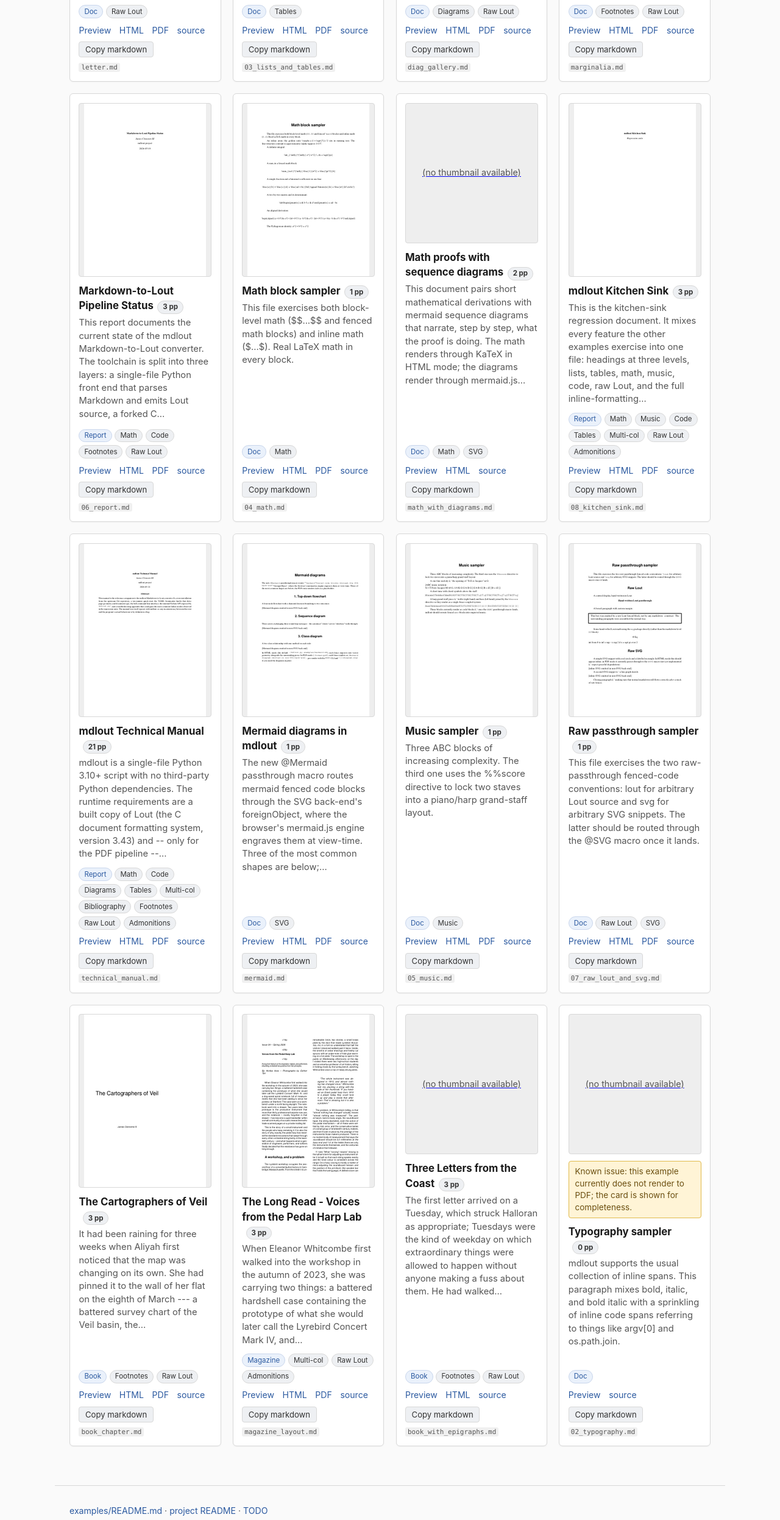
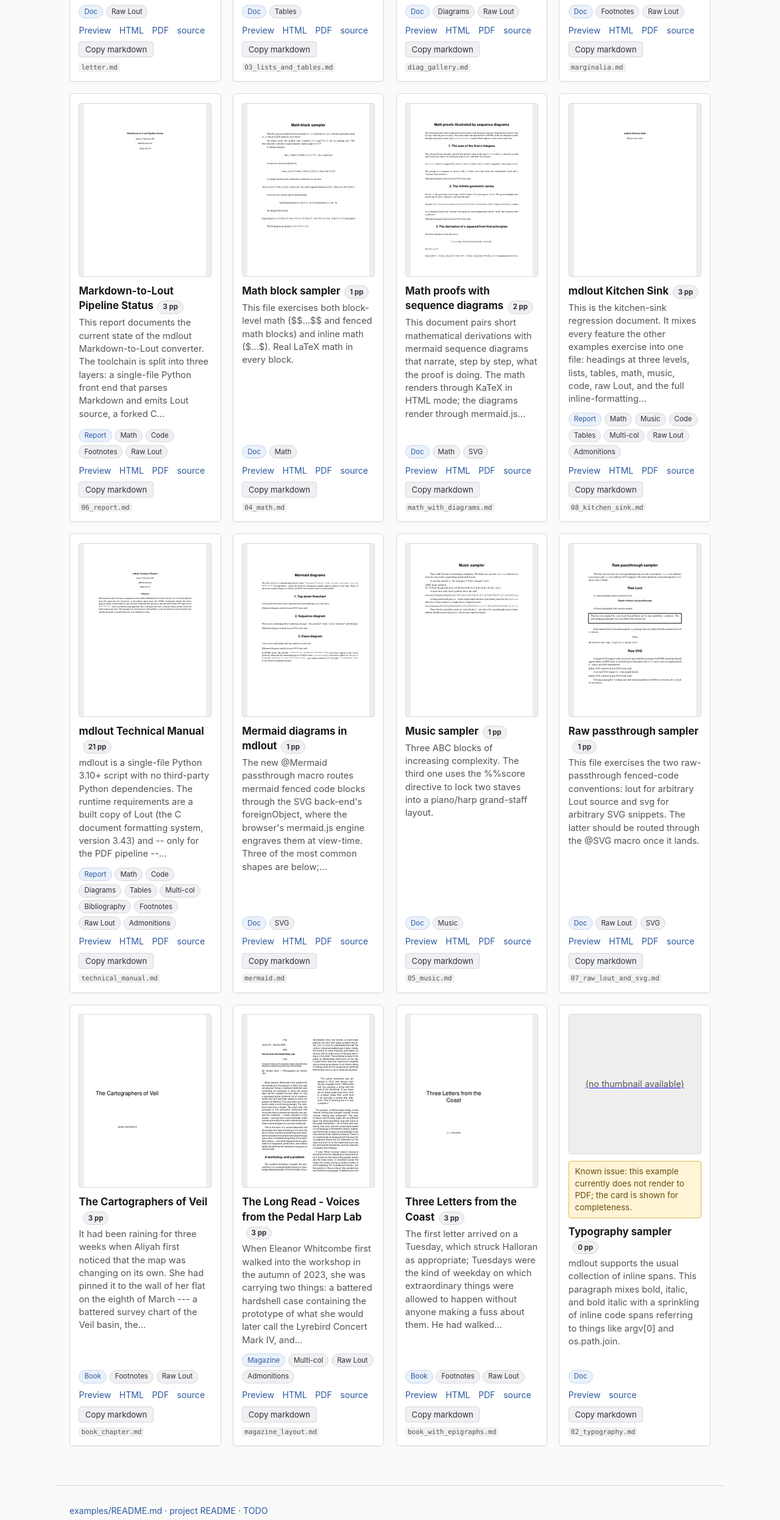
Before and after one commit to jclements3/mdlout, a plain HTML site: page examples/out/index.html in a window 1280 px wide. Shown: the part 2402-4895 px from the top of the page at 61% size. Drawn offline with Linux system fonts and the light colour scheme.

Commit message:
examples/out: add gallery thumbs + preview SVGs for recipes 21-23
The cookbook 21-23 commit (f98827b) added the source .md files and
the .html / .pdf renders but the gallery indexer ran without
ImageMagick available, so the thumb-*.png + preview-*.svg artefacts
for the two new examples were missing.  Regenerate them with
python3 examples/generate_gallery.py and commit the resulting
thumbnail (Page 1 raster), preview SVG (pdftocairo rasterisation
for the preview-page hero image), and the updated index.html and
*_preview.html that wire them in.

```diff
--- a/examples/out/index.html
+++ b/examples/out/index.html
@@ -339,7 +339,7 @@
 
     <article class="card" data-type="book" data-features="footnotes,raw-lout" data-pages="3" data-title="Three Letters from the Coast">
       <a class="thumb-wrap" href="book_with_epigraphs_preview.html">
-        <div class="no-thumb">(no thumbnail available)</div>
+        <img class="thumb" src="thumb-book_with_epigraphs.png" alt="Page 1 thumbnail of Three Letters from the Coast" loading="lazy">
       </a>
       <h2><a href="book_with_epigraphs_preview.html">Three Letters from the Coast</a><span class="page-badge" title="Pages in rendered output">3 pp</span></h2>
       <p class="desc">The first letter arrived on a Tuesday, which struck Halloran as appropriate; Tuesdays were the kind of weekday on which extraordinary things were allowed to happen without anyone making a fuss about them. He had walked...</p>
@@ -351,6 +351,7 @@
       <div class="links">
         <a href="book_with_epigraphs_preview.html">Preview</a>
         <a href="book_with_epigraphs.html">HTML</a>
+        <a href="book_with_epigraphs.pdf">PDF</a>
         <a href="../book_with_epigraphs.md">source</a>
       </div>
       <button type="button" class="copy-md" aria-label="Copy Markdown source to clipboard">Copy markdown</button>
@@ -513,7 +514,7 @@
 
     <article class="card" data-type="doc" data-features="math,svg" data-pages="2" data-title="Math proofs with sequence diagrams">
       <a class="thumb-wrap" href="math_with_diagrams_preview.html">
-        <div class="no-thumb">(no thumbnail available)</div>
+        <img class="thumb" src="thumb-math_with_diagrams.png" alt="Page 1 thumbnail of Math proofs with sequence diagrams" loading="lazy">
       </a>
       <h2><a href="math_with_diagrams_preview.html">Math proofs with sequence diagrams</a><span class="page-badge" title="Pages in rendered output">2 pp</span></h2>
       <p class="desc">This document pairs short mathematical derivations with mermaid sequence diagrams that narrate, step by step, what the proof is doing. The math renders through KaTeX in HTML mode; the diagrams render through mermaid.js...</p>
@@ -525,6 +526,7 @@
       <div class="links">
         <a href="math_with_diagrams_preview.html">Preview</a>
         <a href="math_with_diagrams.html">HTML</a>
+        <a href="math_with_diagrams.pdf">PDF</a>
         <a href="../math_with_diagrams.md">source</a>
       </div>
       <button type="button" class="copy-md" aria-label="Copy Markdown source to clipboard">Copy markdown</button>
```
Also changed, not shown: examples/out/book_with_epigraphs_preview.html (+2 -1 lines), examples/out/math_with_diagrams_preview.html (+2 -1 lines), examples/out/preview-book_with_epigraphs.svg (added), examples/out/preview-math_with_diagrams.svg (added), examples/out/thumb-book_with_epigraphs.png (added), examples/out/thumb-math_with_diagrams.png (added).
